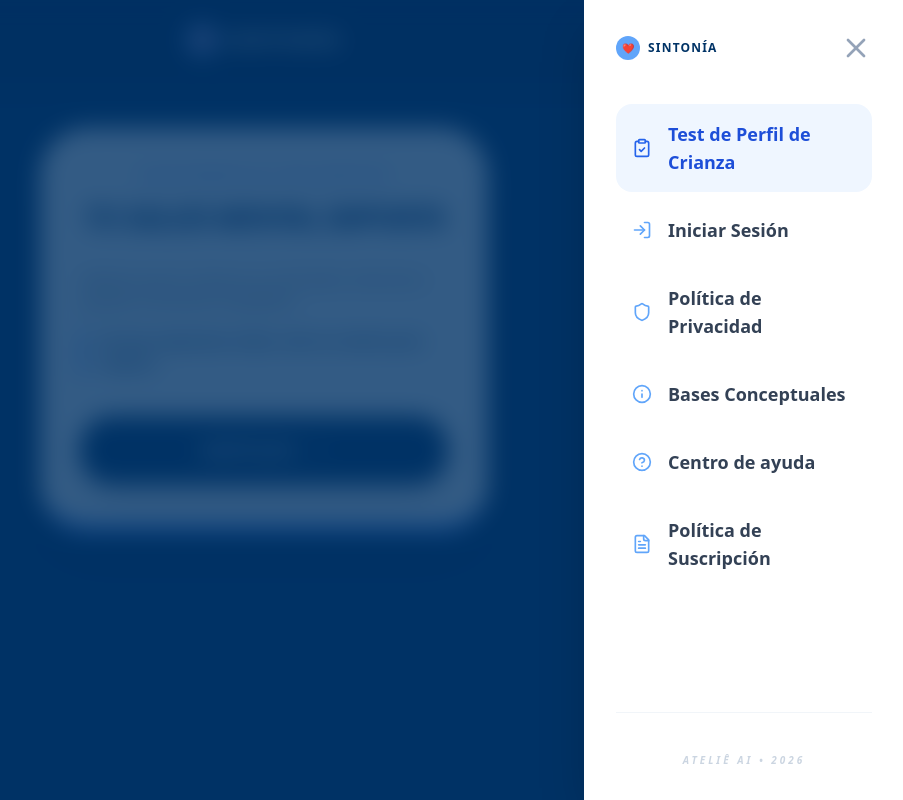
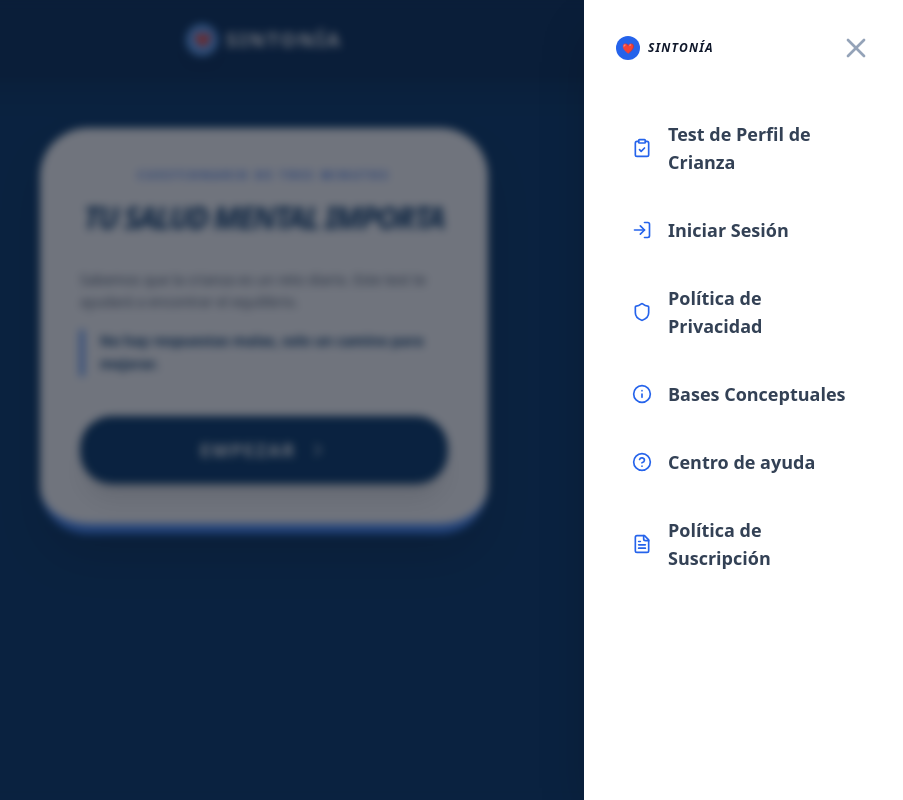
Before and after one commit to Atelier-Ai-Insights/crianza, a Next.js app: page / in a window 1280 px wide. Both pictures are taken after a click on the button 1234 px from the left and 39 px from the top of the page. Shown: the whole page, without its empty margins (376-1279 px from the left). Built offline with nearby package versions, Linux system fonts and the light colour scheme.

Commit message:
Update Menu.js

```diff
--- a/components/Menu.js
+++ b/components/Menu.js
@@ -15,54 +15,34 @@ export default function Menu() {
 
   return (
     <>
-      {/* Botón de activación del menú */}
-      <button onClick={() => setIsOpen(true)} className="text-white hover:text-blue-200 transition-colors p-2 focus:outline-none">
+      <button onClick={() => setIsOpen(true)} className="text-white hover:text-slate-300 transition-colors p-2 focus:outline-none">
         <MenuIcon size={28} />
       </button>
 
-      {/* Overlay con desenfoque */}
       {isOpen && (
-        <div className="fixed inset-0 bg-[#003366]/80 z-40 backdrop-blur-md transition-opacity" onClick={() => setIsOpen(false)} />
+        <div className="fixed inset-0 bg-[#111827]/60 z-40 backdrop-blur-sm transition-opacity" onClick={() => setIsOpen(false)} />
       )}
 
-      {/* Panel Lateral (Sidebar) */}
       <div className={`fixed top-0 right-0 h-full w-80 bg-white z-50 shadow-2xl transform transition-transform duration-500 ease-in-out ${isOpen ? 'translate-x-0' : 'translate-x-full'}`}>
         <div className="p-8 flex flex-col h-full">
-          {/* Cabecera del menú con botón cerrar */}
           <div className="flex justify-between items-center mb-10">
             <div className="flex items-center gap-2">
-              <div className="w-6 h-6 bg-blue-400 rounded-full flex items-center justify-center text-[10px]">❤️</div>
-              <span className="text-xs font-black text-[#003366] uppercase tracking-widest">Sintonía</span>
+              <div className="w-6 h-6 bg-blue-600 rounded-full flex items-center justify-center text-[10px] text-white">❤️</div>
+              <span className="text-xs font-black text-slate-900 uppercase tracking-widest italic">Sintonía</span>
             </div>
             <button onClick={() => setIsOpen(false)} className="text-slate-400 hover:text-slate-900 transition-colors">
               <X size={32} />
             </button>
           </div>
 
-          {/* Listado de navegación */}
           <nav className="flex flex-col gap-2">
             {opciones.map((opcion, index) => (
-              <a
-                key={index}
-                href={opcion.link}
-                className={`flex items-center gap-4 p-4 rounded-2xl transition-all font-bold text-lg ${
-                  opcion.nombre === 'Test de Perfil de Crianza'
-                  ? 'bg-blue-50 text-blue-700'
-                  : 'text-slate-700 hover:bg-slate-50 hover:text-[#003366]'
-                }`}
-                onClick={() => setIsOpen(false)}
-              >
-                <span className={opcion.nombre === 'Test de Perfil de Crianza' ? 'text-blue-600' : 'text-blue-400'}>
-                  {opcion.icon}
-                </span>
+              <a key={index} href={opcion.link} className="flex items-center gap-4 p-4 rounded-2xl text-slate-700 font-bold text-lg hover:bg-slate-50 transition-all" onClick={() => setIsOpen(false)}>
+                <span className="text-blue-600">{opcion.icon}</span>
                 {opcion.nombre}
               </a>
             ))}
           </nav>
-
-          <div className="mt-auto pt-10 border-t border-slate-100">
-             <p className="text-[10px] text-slate-300 font-black uppercase tracking-[0.3em] text-center italic">Ateliê AI • 2026</p>
-          </div>
         </div>
       </div>
     </>
```
